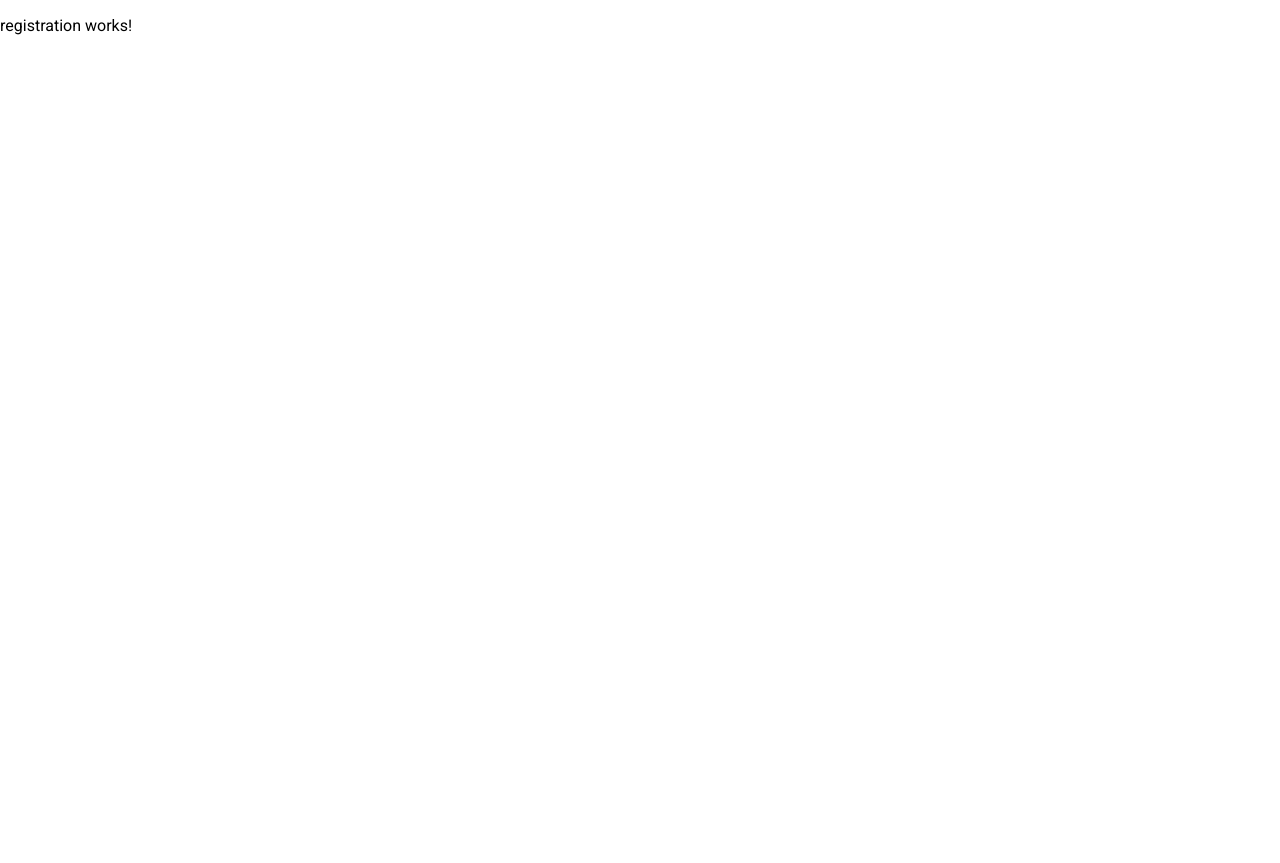
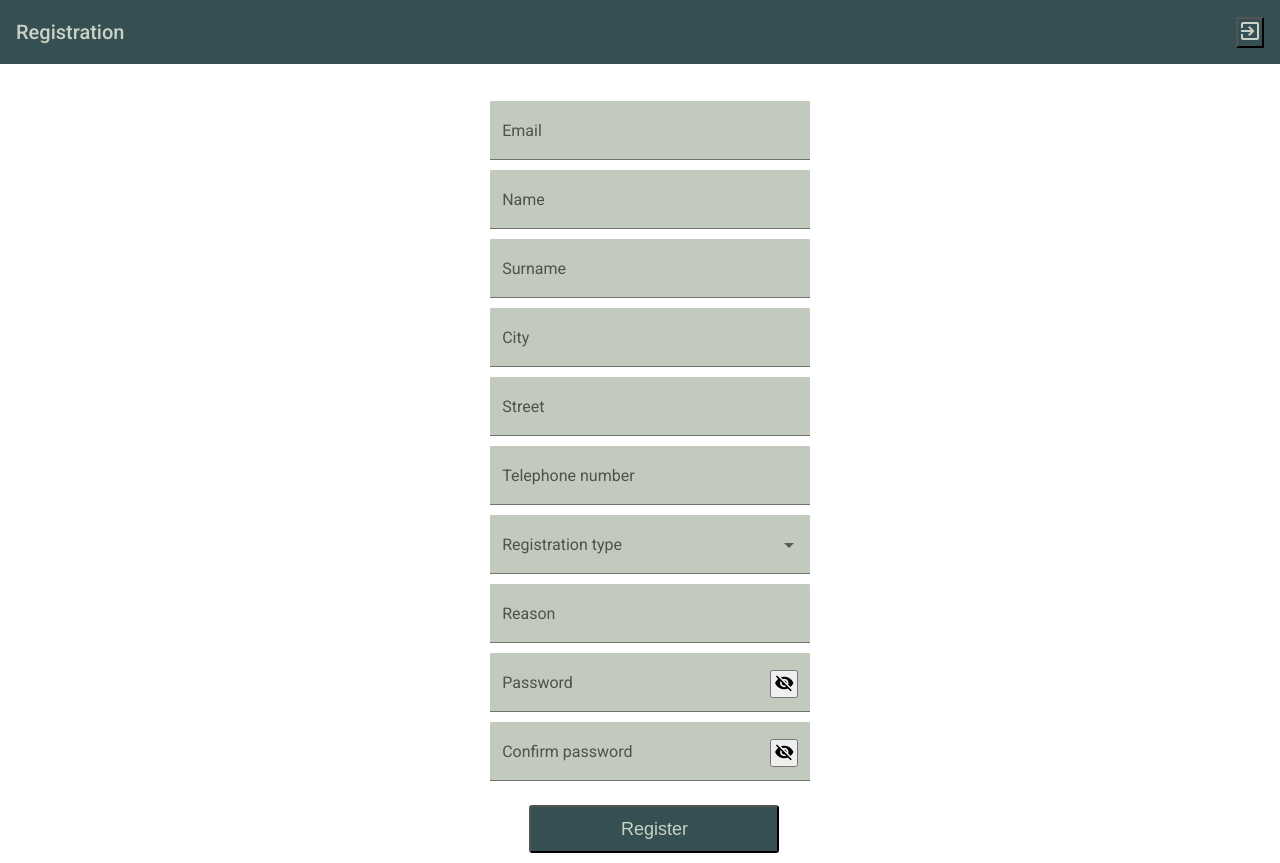
Before and after one commit to dunjagojkovic/ISA-Projekat-frontend, an Angular app in the folder IsaFrontApp/: page /registration in a window 1280 px wide. Before the commit the page ends 816 px from the top, so only its background shows below. Built offline with nearby package versions, Linux system fonts and the light colour scheme.

Commit message:
Registration form

```diff
--- a/IsaFrontApp/src/app/registration/registration.component.css
+++ b/IsaFrontApp/src/app/registration/registration.component.css
@@ -0,0 +1,70 @@
+*{
+    margin: 0;
+    padding: 0;
+ }
+
+.toolbar {
+    background-color: #354F52;
+    color: #CAD2C5;
+}
+
+.example-spacer {
+    flex: 1 1 auto;
+}
+
+.icon {
+      background-color:#354F52;
+      color: #CAD2C5;
+}
+
+.example-form {
+    position: absolute;
+    top: 12%;
+    left: 34%;
+    height: max-content;
+    width: 460px;
+    text-align: center;
+  }
+
+  .input-box {
+    width: 320px;
+    color: #354F52;
+    background-color: #CAD2C5;
+    align-items: center;
+    height: 59px;
+    margin-bottom: 5px;
+    margin-right: 30px;
+    margin-top: 5px;
+  }
+
+  .example-right-align {
+    text-align: right;
+  }
+
+  input.example-right-align::-webkit-outer-spin-button,
+  input.example-right-align::-webkit-inner-spin-button {
+    display: none;
+  }
+
+  input.example-right-align {
+    -moz-appearance: textfield;
+  }
+
+  .rightbtn {
+    display: flex;
+    flex-direction: row;
+    justify-content: space-between;
+    position: relative;
+    top: 94%;
+    left: 20.5%;
+    margin-bottom: 10px;
+  }
+
+  .btn {
+    color: #CAD2C5;
+    background-color: #354F52;
+    border-radius: 3px;
+    height: 48px;
+    font-size: 18px;
+    width: 250px;
+  }
--- a/IsaFrontApp/src/app/registration/registration.component.html
+++ b/IsaFrontApp/src/app/registration/registration.component.html
@@ -1 +1,62 @@
-<p>registration works!</p>
+
+ <mat-toolbar class="toolbar">
+    <span>Registration</span>
+    <span class="example-spacer"></span>
+    <button mat-icon-button class="icon">
+    <mat-icon>exit_to_app</mat-icon>
+  </button>
+</mat-toolbar>
+
+<div class="example-form">
+    <mat-form-field class="input-box" appearance="fill">
+      <mat-label>Email</mat-label>
+      <input matInput placeholder="" value="">
+    </mat-form-field>
+    <mat-form-field class="input-box" appearance="fill">
+        <mat-label>Name</mat-label>
+        <input matInput placeholder="" value="">
+    </mat-form-field>
+    <mat-form-field class="input-box" appearance="fill">
+        <mat-label>Surname</mat-label>
+        <input matInput placeholder="" value="">
+    </mat-form-field>
+    <mat-form-field class="input-box" appearance="fill">
+        <mat-label>City</mat-label>
+        <input matInput placeholder="" value="">
+    </mat-form-field>
+    <mat-form-field class="input-box" appearance="fill">
+        <mat-label>Street</mat-label>
+        <input matInput placeholder="" value="">
+    </mat-form-field>
+    <mat-form-field class="input-box" appearance="fill">
+        <mat-label>Telephone number</mat-label>
+        <input matInput placeholder="" value="">
+    </mat-form-field>
+    <mat-form-field class="input-box" appearance="fill">
+        <mat-label>Registration type</mat-label>
+        <mat-select>
+          <mat-option></mat-option>
+        </mat-select>
+    </mat-form-field>
+    <mat-form-field class="input-box" appearance="fill">
+        <mat-label>Reason</mat-label>
+        <input matInput placeholder="" value="">
+    </mat-form-field>
+    <mat-form-field class="input-box" appearance="fill">
+        <mat-label>Password</mat-label>
+        <input matInput [type]="hide ? 'password' : 'text'">
+        <button mat-icon-button matSuffix (click)="hide = !hide" [attr.aria-label]="'Hide password'" [attr.aria-pressed]="hide">
+          <mat-icon>{{hide ? 'visibility_off' : 'visibility'}}</mat-icon>
+        </button>
+    </mat-form-field>
+    <mat-form-field class="input-box" appearance="fill">
+        <mat-label>Confirm password</mat-label>
+        <input matInput [type]="hide ? 'password' : 'text'">
+        <button mat-icon-button matSuffix (click)="hide = !hide" [attr.aria-label]="'Hide password'" [attr.aria-pressed]="hide">
+          <mat-icon>{{hide ? 'visibility_off' : 'visibility'}}</mat-icon>
+        </button>
+    </mat-form-field><br /><br />
+    <div class="rightbtn">
+        <button class="btn">Register</button>
+    </div>
+</div>
--- a/IsaFrontApp/src/app/registration/registration.component.ts
+++ b/IsaFrontApp/src/app/registration/registration.component.ts
@@ -1,4 +1,5 @@
-import { Component, OnInit } from '@angular/core';
+import { Component, OnInit, Type } from '@angular/core';
+
 
 @Component({
   selector: 'app-registration',
@@ -6,7 +7,7 @@ import { Component, OnInit } from '@angular/core';
   styleUrls: ['./registration.component.css']
 })
 export class RegistrationComponent implements OnInit {
-
+  hide = true;
   constructor() { }
 
   ngOnInit(): void {
```
Also changed, not shown: IsaFrontApp/src/app/app.module.ts (+9 -1 lines).
